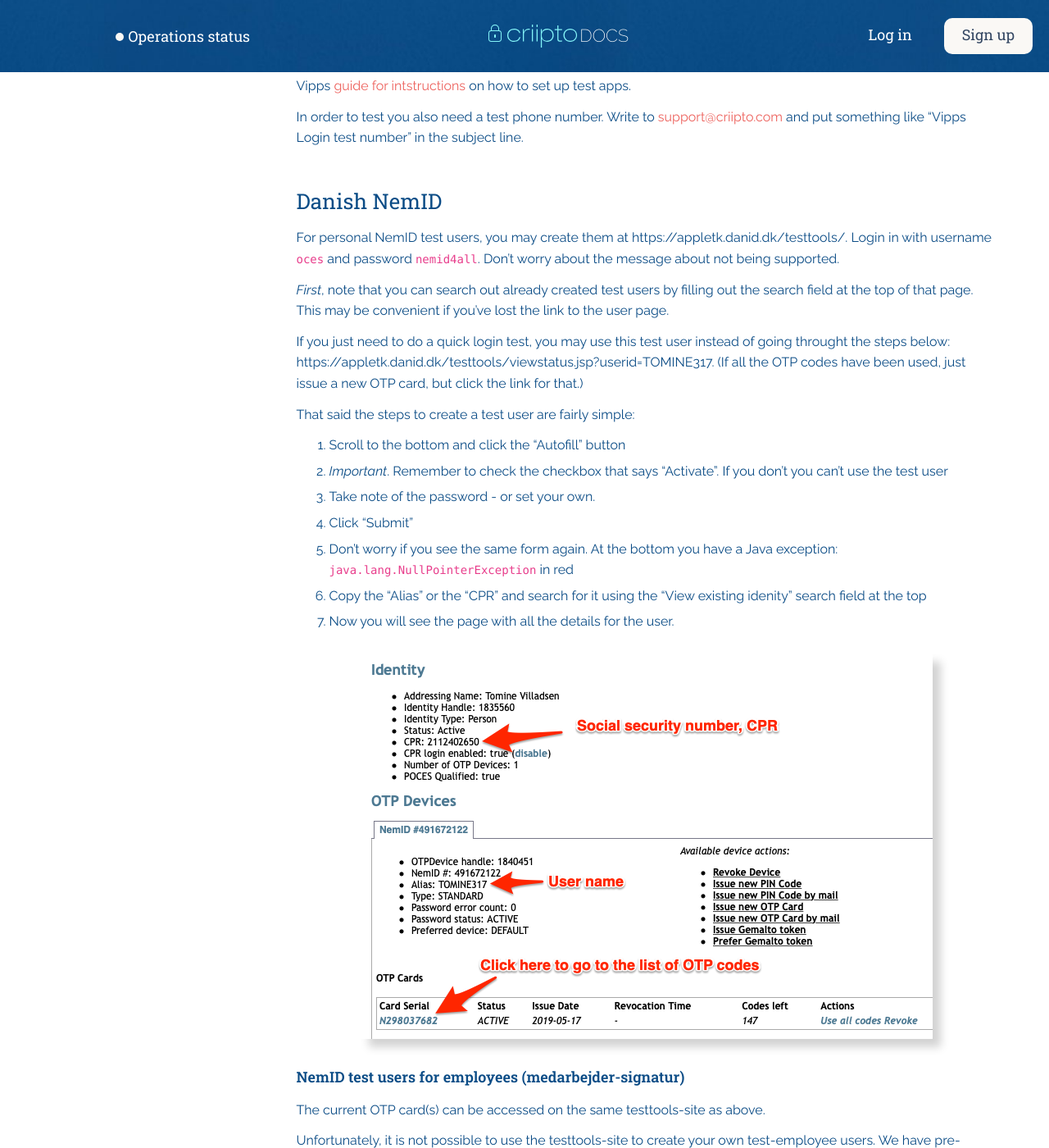
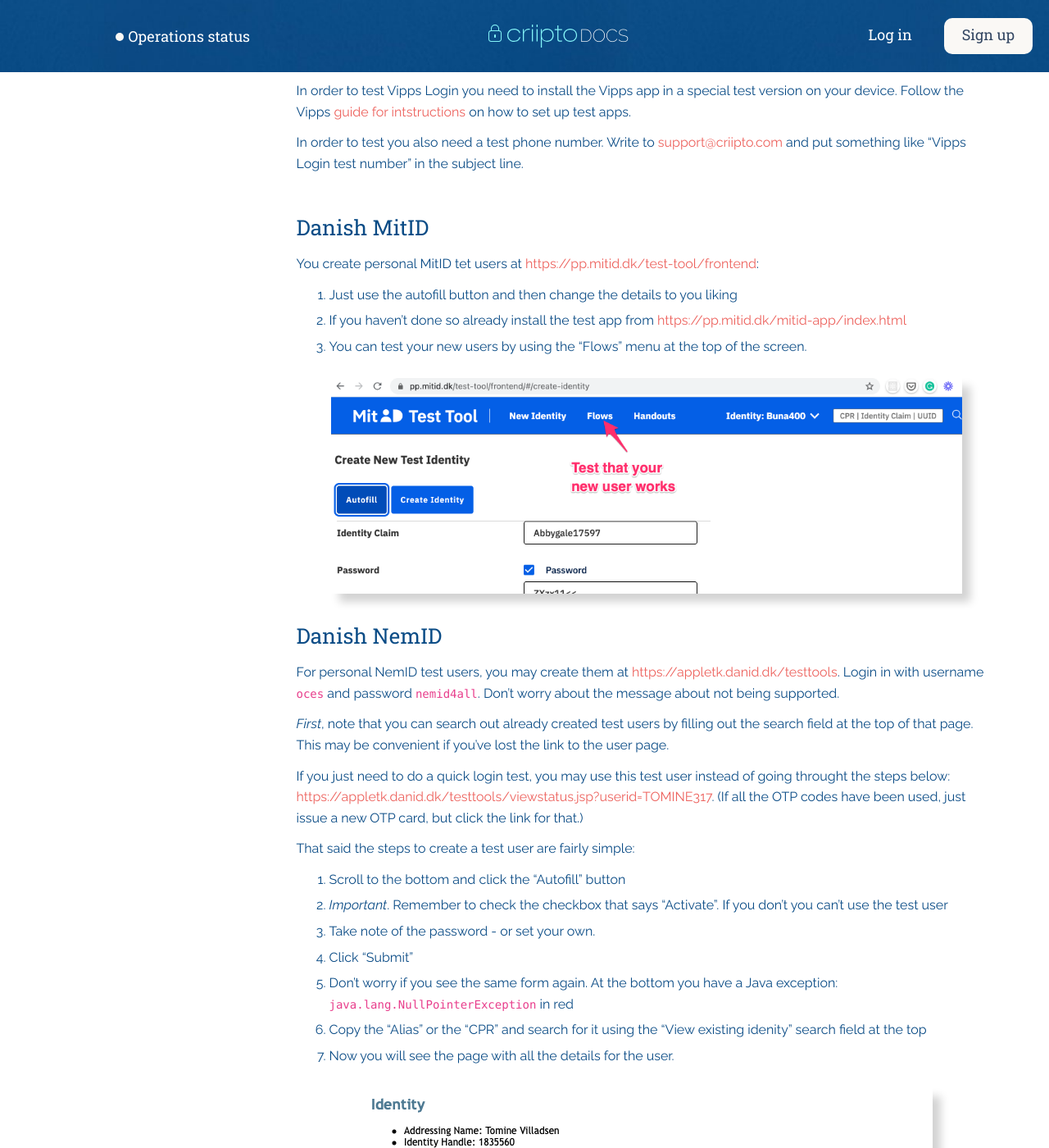
Before and after one commit to criipto/docs-old, a Jekyll site: the page built from how-to/test-users.md, in a window 1280 px wide and 1400 px high, scrolled down 1675 px. Shown: the whole window at 82% size. Built offline with Jekyll 4.4.1, drawn with Linux system fonts in a browser that asks for light colours; some web fonts are replaced.

Commit message:
Added section on MitID test users

```diff
--- a/how-to/test-users.md
+++ b/how-to/test-users.md
@@ -17,6 +17,7 @@
 - [Swedish BankID](#sebankid)
 - [Norwegian BankID](#nobankid)
 - [Norwegian Vipps Login](#novipps)
+- [Danish MitID](#dkmitid)
 - [Danish NemID](#dknemid)
 - [Finnish BankID](#fibankid)
 - [Itsme](#beitsme)
@@ -74,15 +75,27 @@
 
 <br/>
 
+<a name="dkmitid"></a>
+
+## Danish MitID
+
+You create personal MitID tet users at [https://pp.mitid.dk/test-tool/frontend](https://pp.mitid.dk/test-tool/frontend):
+
+1. Just use the autofill button and then change the details to you liking
+2. If you haven't done so already install the test app from [https://pp.mitid.dk/mitid-app/index.html](https://.pp.mitid.dk/mitid-app/index.html)
+3. You can test your new users by using the "Flows" menu at the top of the screen.
+
+![MitID test tool](/images/mitid-testtool.png)
+
 <a name="dknemid"></a>
 
 ## Danish NemID
 
-For personal NemID test users, you may create them at https://appletk.danid.dk/testtools/. Login in with username `oces` and password `nemid4all`.  Don't worry about the message about not being supported.
+For personal NemID test users, you may create them at [https://appletk.danid.dk/testtools](https://appletk.danid.dk/testtools/). Login in with username `oces` and password `nemid4all`.  Don't worry about the message about not being supported.
 
 _First_, note that you can search out already created test users by filling out the search field at the top of that page. This may be convenient if you've lost the link to the user page.
 
-If you just need to do a quick login test, you may use this test user instead of going throught the steps below: https://appletk.danid.dk/testtools/viewstatus.jsp?userid=TOMINE317. (If all the OTP codes have been used, just issue a new OTP card, but click the link for that.)
+If you just need to do a quick login test, you may use this test user instead of going throught the steps below: [https://appletk.danid.dk/testtools/viewstatus.jsp?userid=TOMINE317](https://appletk.danid.dk/testtools/viewstatus.jsp?userid=TOMINE317). (If all the OTP codes have been used, just issue a new OTP card, but click the link for that.)
 
 That said the steps to create a test user are fairly simple:
 
```
Also changed, not shown: images/mitid-testtool.png (added).
